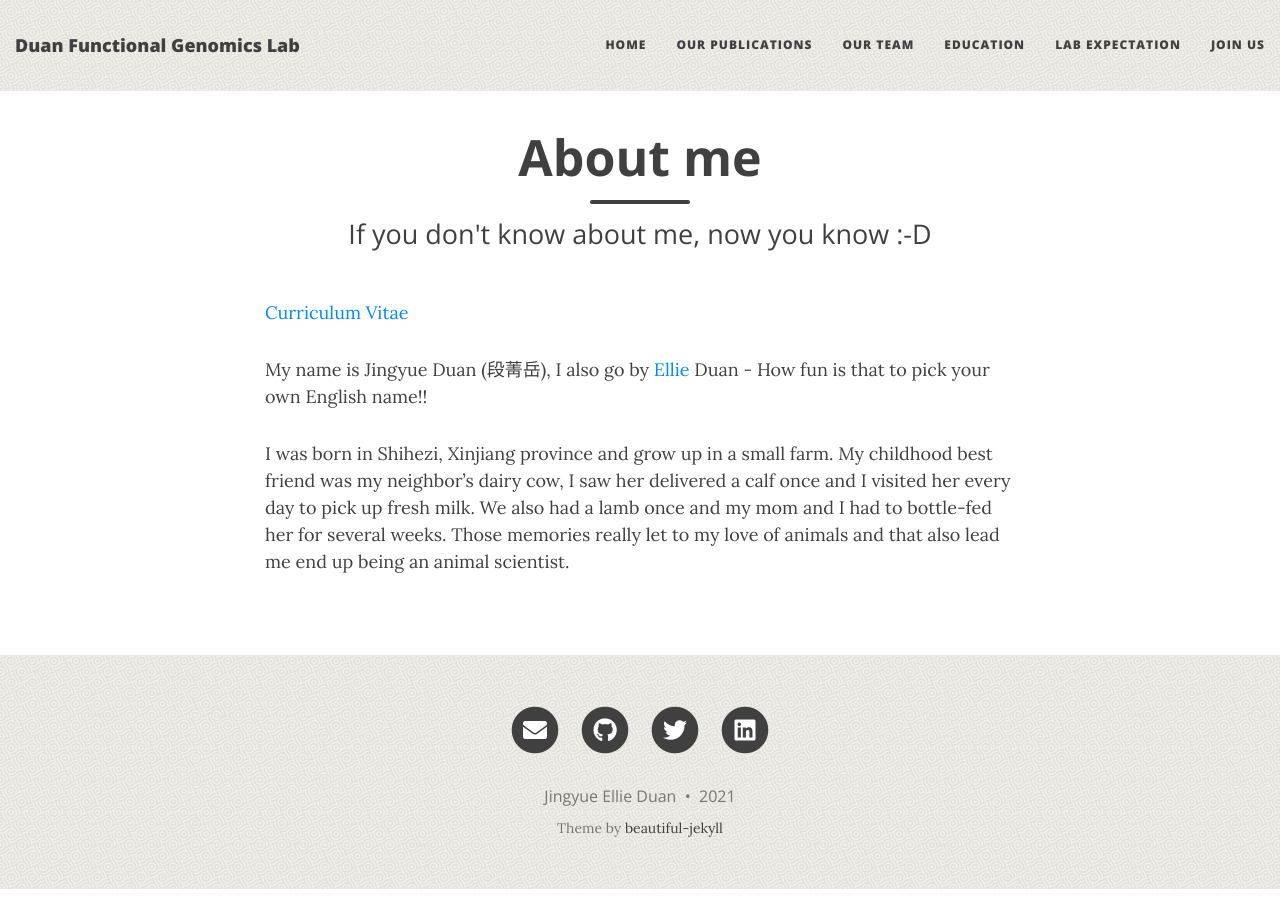
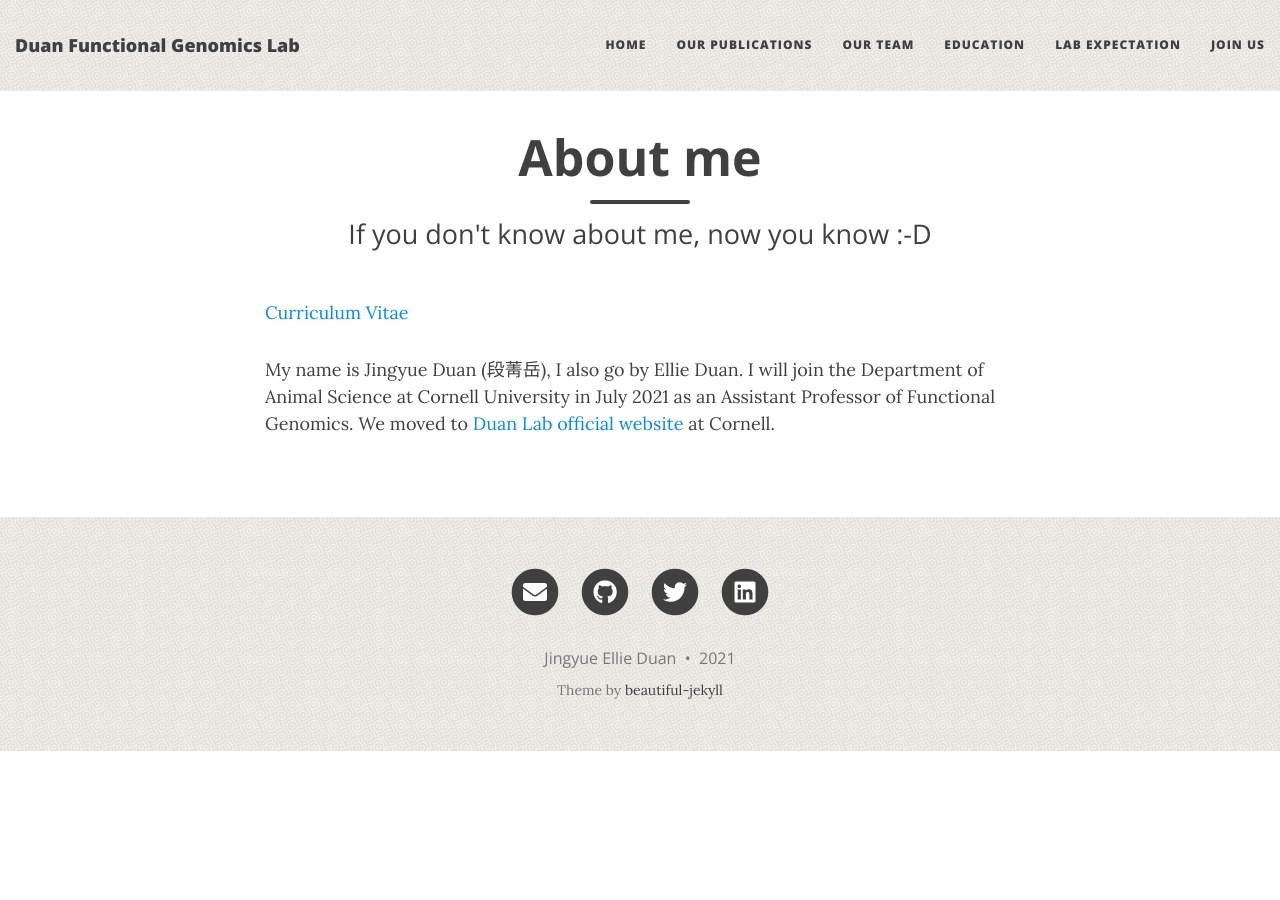
Before and after one commit to EllieDuan/EllieDuan.github.io, a Jekyll site: the page built from aboutme.md, in a window 1280 px wide. Built offline with Jekyll 4.4.1, drawn with Linux system fonts in a browser that asks for light colours; nearby versions of some CDN libraries.

Commit message:
update about me

```diff
--- a/aboutme.md
+++ b/aboutme.md
@@ -6,6 +6,4 @@ subtitle: If you don't know about me, now you know :-D
 
 [Curriculum Vitae](Curriculum_vitae_Ellie_2020.pdf)
 
-My name is Jingyue Duan (段菁岳), I also go by [Ellie](https://disney.fandom.com/wiki/Ellie_Fredricksen) Duan - How fun is that to pick your own English name!!
-
-I was born in Shihezi, Xinjiang province and grow up in a small farm. My childhood best friend was my neighbor’s dairy cow, I saw her delivered a calf once and I visited her every day to pick up fresh milk. We also had a lamb once and my mom and I had to bottle-fed her for several weeks. Those memories really let to my love of animals and that also lead me end up being an animal scientist.
+My name is Jingyue Duan (段菁岳), I also go by Ellie Duan. I will join the Department of Animal Science at Cornell University in July 2021 as an Assistant Professor of Functional Genomics. We moved to [Duan Lab official website](https://blogs.cornell.edu/duanlab/) at Cornell.
```
Also changed, not shown: 6 other files.
